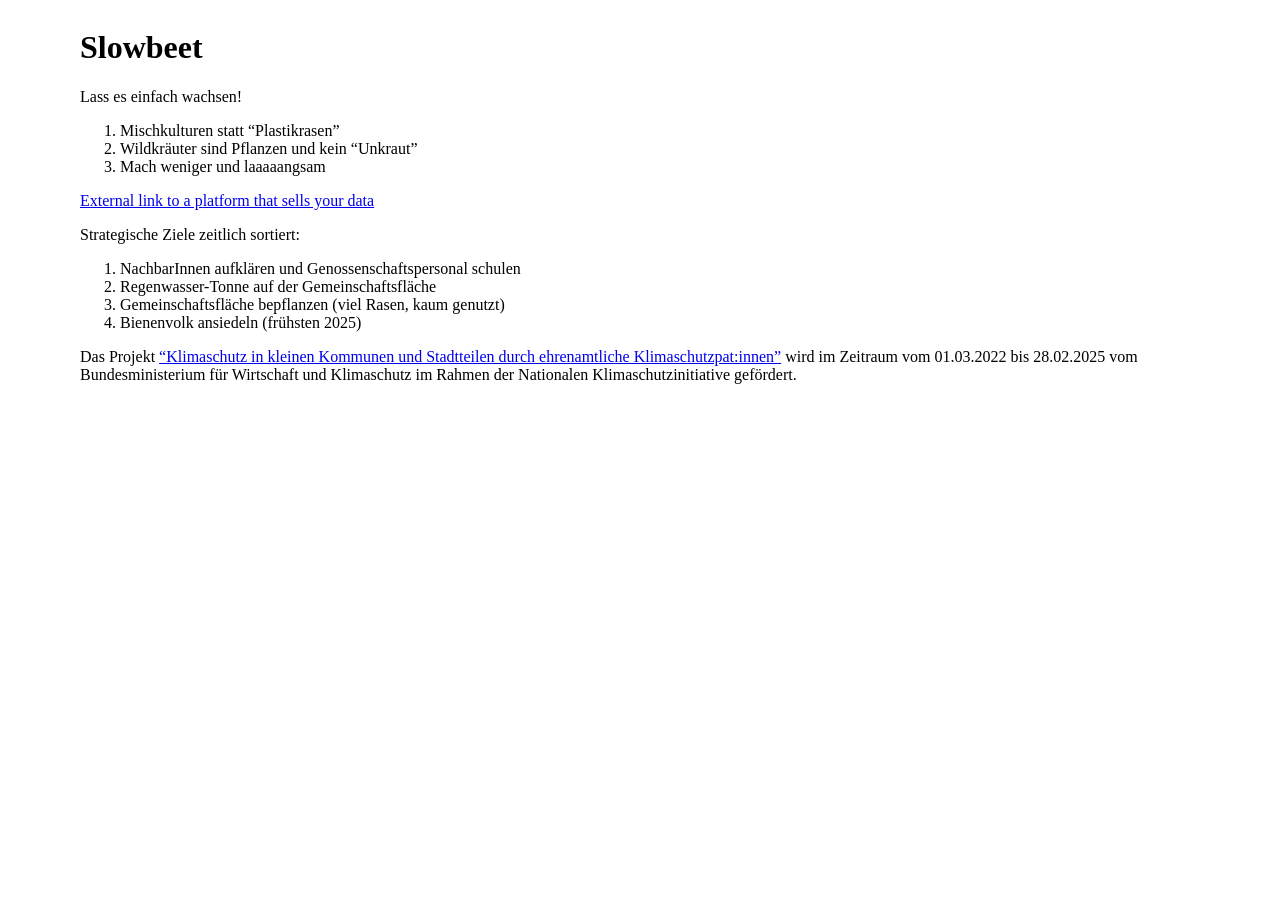
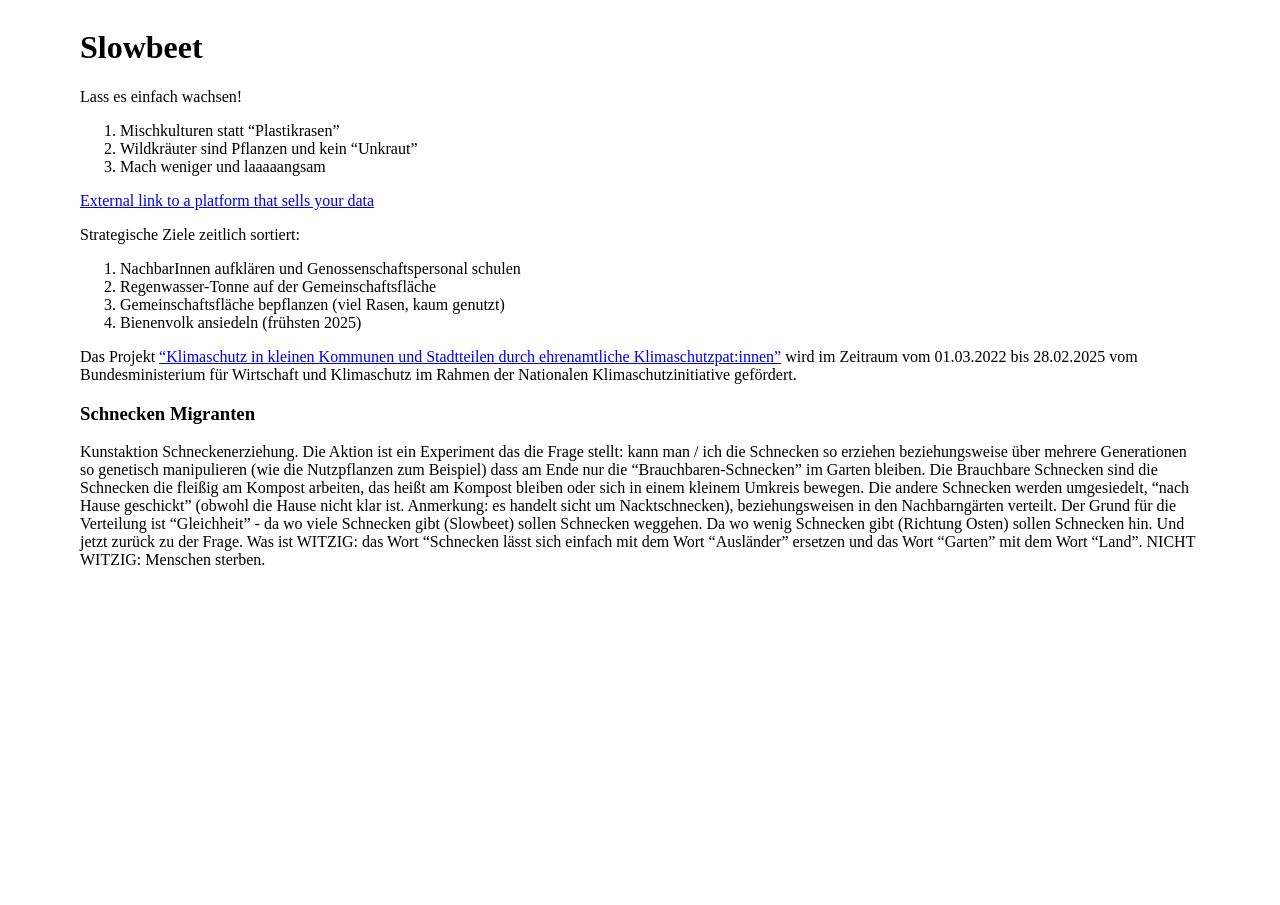
Before and after one commit to adamniedzielski/exklave-wedding, a Jekyll site: the page built from _pages/slowbeet.markdown, in a window 1280 px wide. Built offline with Jekyll 4.4.1, drawn with Linux system fonts in a browser that asks for light colours.

Commit message:
Describe Schnecken Migranten

```diff
--- a/_pages/slowbeet.markdown
+++ b/_pages/slowbeet.markdown
@@ -22,3 +22,10 @@ Strategische Ziele zeitlich sortiert:
 Das Projekt ["Klimaschutz in kleinen Kommunen und Stadtteilen durch ehrenamtliche Klimaschutzpat:innen"](https://klimaschutz-ehrenamt.de/ueber-uns/klikks-vor-ort)
 wird im Zeitraum vom 01.03.2022 bis 28.02.2025 vom Bundesministerium für Wirtschaft und Klimaschutz im Rahmen der Nationalen
 Klimaschutzinitiative gefördert.
+
+### Schnecken Migranten
+
+Kunstaktion Schneckenerziehung. Die Aktion ist ein Experiment das die Frage stellt: kann man / ich die Schnecken so erziehen beziehungsweise über mehrere Generationen so genetisch manipulieren (wie die Nutzpflanzen zum Beispiel) dass am Ende nur die
+"Brauchbaren-Schnecken" im Garten bleiben. Die Brauchbare Schnecken sind die Schnecken die fleißig am Kompost arbeiten, das heißt am Kompost bleiben oder sich in einem kleinem Umkreis bewegen. Die andere Schnecken werden umgesiedelt, "nach Hause geschickt" (obwohl die Hause nicht klar ist. Anmerkung: es handelt sicht um Nacktschnecken), beziehungsweisen in den Nachbarngärten verteilt. Der Grund für die Verteilung ist
+"Gleichheit" - da wo viele Schnecken gibt (Slowbeet) sollen Schnecken weggehen. Da wo wenig Schnecken gibt (Richtung Osten) sollen Schnecken hin. Und jetzt zurück zu der Frage.
+Was ist WITZIG: das Wort "Schnecken lässt sich einfach mit dem Wort "Ausländer" ersetzen und das Wort "Garten" mit dem Wort "Land". NICHT WITZIG: Menschen sterben.
```
